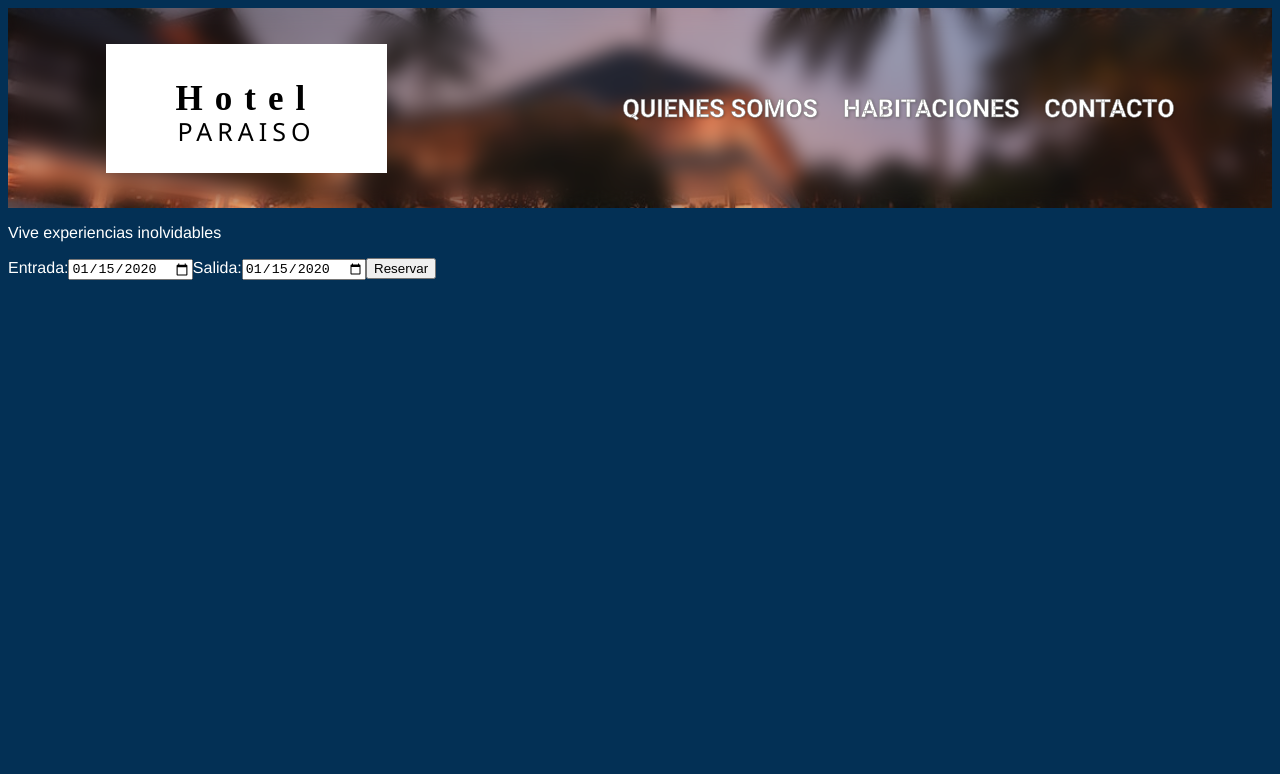
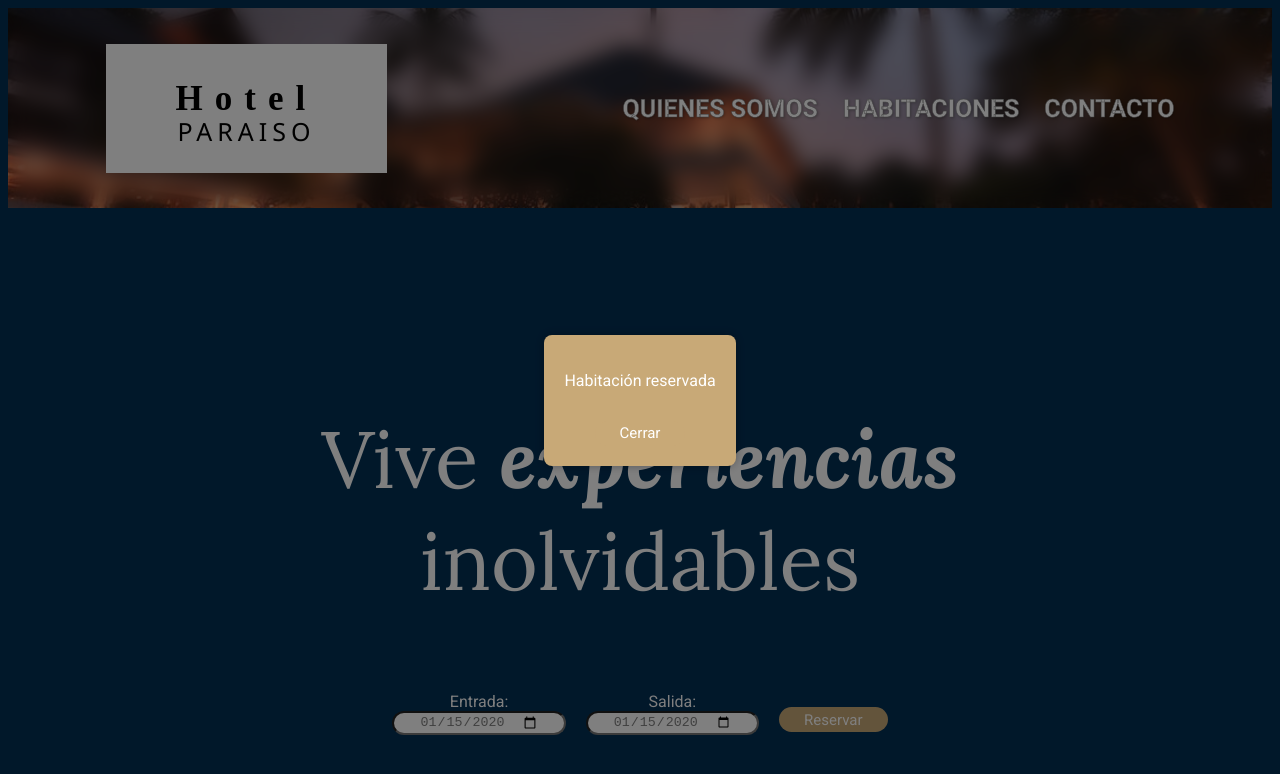
Before and after one commit to Martin-Cifre/HotelReact, a React (Vite) app: page / in a window 1280 px wide. Both pictures are taken after typing "2020-01-15", "2020-01-15" into the empty fields and a click on the button "Reservar". Shown: the top 774 px of the page. Built offline with nearby package versions, Linux system fonts and the light colour scheme.

Commit message:
terminada seccion de Home

```diff
--- a/src/components/Headder/Headder.module.css
+++ b/src/components/Headder/Headder.module.css
@@ -66,4 +66,10 @@
     cursor: pointer;
     text-shadow: 1px 1px 3px rgba(0, 0, 0, 0.3);
     -webkit-text-stroke: 0.5px rgb(129, 129, 129);
+    transition: 0.4s;
 }
+
+.links li:hover {
+    color: var(--color-gold);
+    text-shadow: 0 0 10px rgba(0, 0, 0, 0.7);
+}
--- a/src/components/Home/Home.module.css
+++ b/src/components/Home/Home.module.css
@@ -0,0 +1,18 @@
+@import "../../vars.css";
+
+.home{
+    margin-top: 200px;
+    align-items: center;
+}
+
+.text{
+    font-size: 80px;
+    text-align: center;
+    font-family: var(--font-lora);
+}
+
+.form {
+
+    text-align: center;
+    font-family: var(--font-roboto);
+}
--- a/src/components/Home/Home.tsx
+++ b/src/components/Home/Home.tsx
@@ -1,15 +1,17 @@
 //import { getImgUrl } from "../../utils.js";
 import "./Home.module.css";
 import ReservationForm from "./ReservationForm";
-//import styles from "./Home.module.css";
+import styles from "./Home.module.css";
 
 export function Home() {
   return (
-    <main>
-          <p>Vive experiencias inolvidables</p>
+    <main className={styles.home}>
+      <p className={styles.text}>
+        Vive <i>experiencias</i><br/>inolvidables
+    </p>
+      <div className={styles.form}>
         <ReservationForm />
-
-
+      </div>
     </main>
   );
 }
--- /dev/null
+++ b/src/components/Home/ReservationForm.module.css
@@ -0,0 +1,62 @@
+@import "../../vars.css";
+
+.formulario form{
+    display: flex;
+    flex-direction: row;
+    justify-content: center;
+    gap: 20px;
+
+}
+
+.items {
+    display: flex;
+    flex-direction: column;
+    justify-content: flex-start;
+}
+
+.items label {
+
+    justify-content: left;
+}
+
+
+.items input {
+    height: 20px;
+    padding: 0 25px;
+    color: grey;
+    border-radius: 15px;
+}
+
+.button {
+    background-color: var(--color-gold);
+    font-size: 15px;
+    border-radius: 15px;
+    padding: 0 25px;
+    font-family: var(--font-roboto);
+    appearance: none;
+    border-style: none;
+    height: 25px;
+    margin-top: 15px;
+    cursor: pointer;
+    color: white;
+}
+
+.modal {
+  position: fixed;
+  top: 0;
+  left: 0;
+  width: 100%;
+  height: 100%;
+  background: rgba(0, 0, 0, 0.5);
+  display: flex;
+  justify-content: center;
+  align-items: center;
+}
+
+.modalContent {
+  background: var(--color-gold);
+  padding: 20px;
+  border-radius: 8px;
+  box-shadow: 0 0 10px rgba(0, 0, 0, 0.3);
+  text-align: center;
+}
--- a/src/components/Home/ReservationForm.tsx
+++ b/src/components/Home/ReservationForm.tsx
@@ -1,24 +1,63 @@
-import React from "react";
+import React, { useState } from "react";
+import styles from "./ReservationForm.module.css";
 
 const ReservationForm: React.FC = () => {
+  const [fechaIngreso, setFechaIngreso] = useState<string>("");
+  const [fechaSalida, setFechaSalida] = useState<string>("");
+  const [modalVisible, setModalVisible] = useState<boolean>(false);
+
   const handleSubmit = (event: React.FormEvent) => {
     event.preventDefault();
+    setModalVisible(true);
+  };
 
+  const closeModal = () => {
+    setModalVisible(false);
   };
 
   return (
-    <div>
+    <section className={styles.formulario}>
+      <form onSubmit={handleSubmit}>
+        <div className={styles.items}>
+          <label htmlFor="fechaIngreso">Entrada:</label>
+          <input
+            type="date"
+            id="fechaIngreso"
+            name="fechaIngreso"
+            value={fechaIngreso}
+            onChange={(e) => setFechaIngreso(e.target.value)}
+            required
+          />
+        </div>
 
-      <form onSubmit={handleSubmit}>
-        <label htmlFor="fechaIngreso">Entrada:</label>
-        <input type="date" id="fechaIngreso" name="fechaIngreso" required />
+        <div className={styles.items}>
+          <label htmlFor="fechaSalida">Salida:</label>
+          <input
+            type="date"
+            id="fechaSalida"
+            name="fechaSalida"
+            value={fechaSalida}
+            onChange={(e) => setFechaSalida(e.target.value)}
+            required
+          />
+        </div>
 
-        <label htmlFor="fechaSalida">Salida:</label>
-        <input type="date" id="fechaSalida" name="fechaSalida" required />
+        <button className={styles.button} type="submit">
+          Reservar
+        </button>
+      </form>
 
-        <button type="submit">Reservar</button>
-      </form>
-    </div>
+      {modalVisible && (
+        <div className={styles.modal}>
+          <div className={styles.modalContent}>
+            <p>Habitación reservada</p>
+            <button className={styles.button} onClick={closeModal}>
+              Cerrar
+            </button>
+          </div>
+        </div>
+      )}
+    </section>
   );
 };
 
--- a/src/vars.css
+++ b/src/vars.css
@@ -1,4 +1,5 @@
   @import url('https://fonts.googleapis.com/css2?family=Roboto:wght@100;300;400;700&display=swap');
+  @import url('https://fonts.googleapis.com/css2?family=Lora:ital,wght@0,400;0,500;1,700&display=swap');
 
 :root {
     /*colores*/
@@ -9,4 +10,6 @@
     /*tipografias*/
     --font-roboto: "Roboto";
         /*weight 100 / 300 / 400 / 700 */
+    --font-lora: "Lora"
+        /*weight 400 / 500 / 700*/
 }
```
